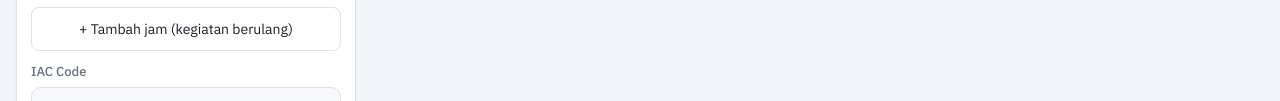
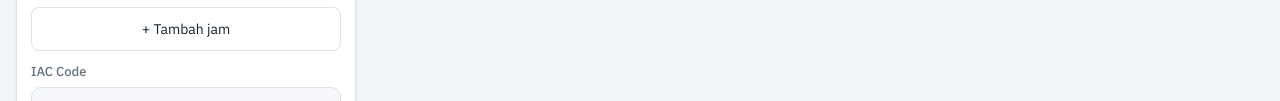
Before and after one commit to p14electrical-department/shift_report, a plain HTML site: page index.html in a window 1280 px wide. Shown: the part 586-687 px from the top of the page. Drawn offline with nearby package versions, Linux system fonts and the light colour scheme.

Commit message:
Update index.html

```diff
--- a/index.html
+++ b/index.html
@@ -242,7 +242,7 @@ function toast(msg,label,fn){$("tmsg").textContent=msg;var b=$("tact");b.hidden=
 function sumTime(r){var L=r.times.filter(function(x){return x.s||x.f});if(!L.length)return"Tanpa jam";return(tm(L[0].s)||"--.--")+" – "+(tm(L[0].f)||"--.--")+(L.length>1?"  (+"+(L.length-1)+")":"")}
 function timesHtml(r,i){var h="";r.times.forEach(function(t,j){var n=j?" "+(j+1):"";
  h+='<div class="trow"><div><label>Start'+n+'</label><input type="time" data-i="'+i+'" data-t="'+j+'" data-k="s" value="'+esc(t.s)+'"></div><div><label>Finish'+n+'</label><input type="time" data-i="'+i+'" data-t="'+j+'" data-k="f" value="'+esc(t.f)+'"></div>'+(j?'<button type="button" class="mini del tx" data-delt="'+i+':'+j+'" aria-label="Hapus jam">✕</button>':"<span></span>")+"</div>"});
- return h+'<button type="button" class="mini addt" data-addt="'+i+'">+ Tambah jam (kegiatan berulang)</button>'}
+ return h+'<button type="button" class="mini addt" data-addt="'+i+'">+ Tambah jam</button>'}
 function tcol(r,k){return r.times.filter(function(x){return x.s||x.f}).map(function(x){return tm(x[k])||"-"}).join("\n")}
 function sumDesc(r){var a=fl(r.iac),b=fl(r.trouble).replace(/^[-–]\s*/,"");return[a,b].filter(Boolean).join(" · ")||"Klik untuk mengisi"}
 function entryHtml(r,i){
```
